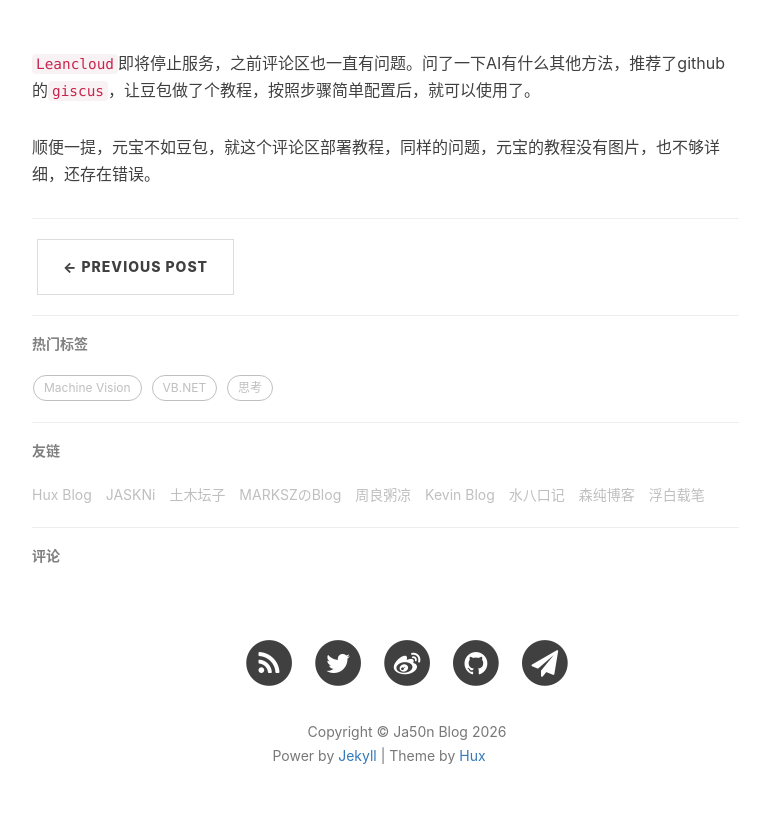
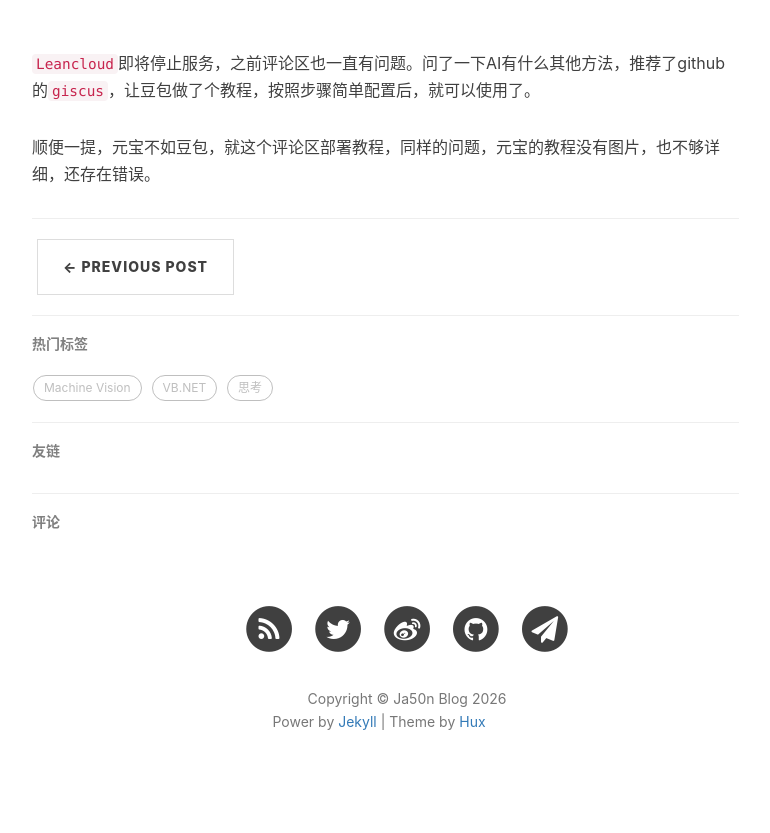
Before and after one commit to Ja50n/ja50n.github.com, a Jekyll site: the page built from _posts/2026-07-02-passby.md, in a window 1280 px wide. Shown: the part 457-1290 px from the top of the page, without its empty margins (233-1003 px from the left). Built offline with Jekyll 4.4.1, drawn with Linux system fonts in a browser that asks for light colours; nearby versions of some CDN libraries; some web fonts are replaced; comment, search, counter and statistics services are not loaded; after the commit the page ends 1256 px from its top, so only the background shows below that; grey boxes are pictures that could not be loaded.

Commit message:
Comment out friends list in configuration
Commented out existing friends list in _config.yml.

```diff
--- a/_config.yml
+++ b/_config.yml
@@ -67,15 +67,15 @@ featured-condition-size: 2 # A tag will be featured if the size of it is more th
 
 # Friends
 friends: [
-        { title: "Hux Blog", href: "http://huangxuan.me" },
-        { title: "JASKNi", href: "http://blog.jaskni.com/" },
-        { title: "土木坛子", href: "https://tumutanzi.com/" },
-        { title: "MARKSZのBlog", href: "https://molunerfinn.com/" },
-        { title: "周良粥凉", href: "https://imzl.com/" },
-        { title: "Kevin Blog", href: "https://blog.kevinzhow.com/" },
-        { title: "水八口记", href: "https://blog.shuiba.co/" },
-        { title: "森纯博客", href: "https://isenchun.cn/" },
-        { title: "浮白载笔", href: "http://www.winature.com/" },
+        # { title: "Hux Blog", href: "http://huangxuan.me" },
+        # { title: "JASKNi", href: "http://blog.jaskni.com/" },
+        # { title: "土木坛子", href: "https://tumutanzi.com/" },
+        # { title: "MARKSZのBlog", href: "https://molunerfinn.com/" },
+        # { title: "周良粥凉", href: "https://imzl.com/" },
+        # { title: "Kevin Blog", href: "https://blog.kevinzhow.com/" },
+        # { title: "水八口记", href: "https://blog.shuiba.co/" },
+        # { title: "森纯博客", href: "https://isenchun.cn/" },
+        # { title: "浮白载笔", href: "http://www.winature.com/" },
         # {
 
         #     title: "随望淡思",
```
